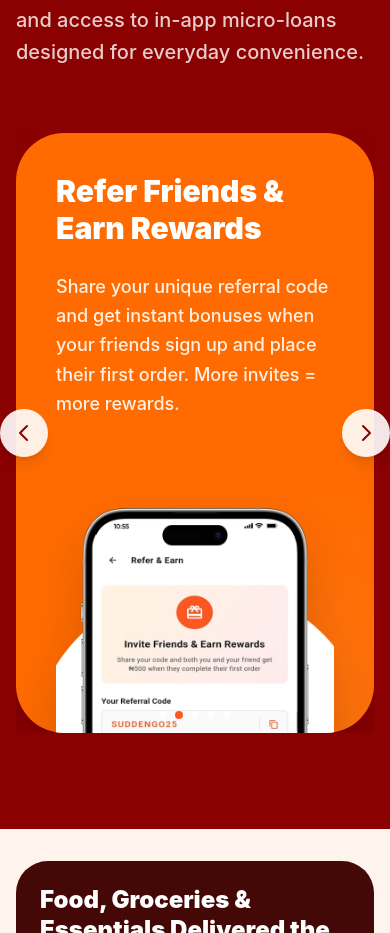
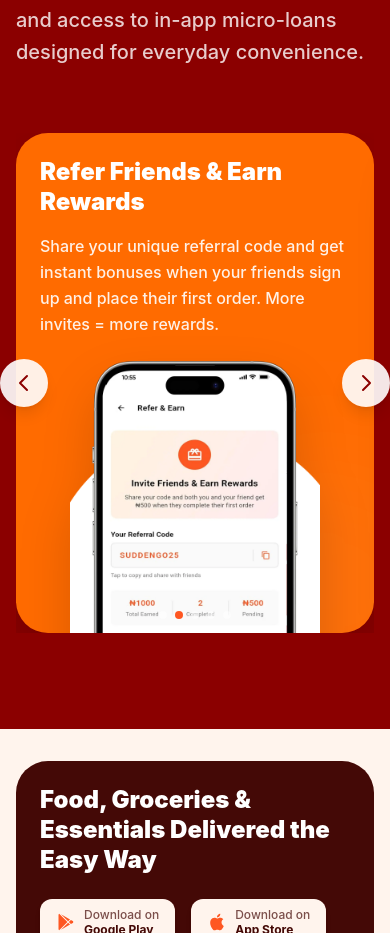
Before and after one commit to SAHEED2010/rahmon107, a Next.js app: page / in a window 390 px wide. Shown: the part 3465-4398 px from the top of the page. Built offline with nearby package versions, Linux system fonts and the light colour scheme.

Commit message:
Final mobile refinements for Features carousel

```diff
--- a/components/Features.tsx
+++ b/components/Features.tsx
@@ -82,11 +82,11 @@ export const Features = () => {
         >
           {features.map((feature, i) => (
             <SwiperSlide key={i}>
-              <div className="bg-[#ff6b00] rounded-[3rem] p-10 flex flex-col relative overflow-hidden group h-[600px] shadow-2xl">
-                <h3 className="text-3xl font-black mb-6 leading-tight relative z-10">
+              <div className="bg-[#ff6b00] rounded-[2rem] md:rounded-[3rem] p-6 sm:p-10 flex flex-col relative overflow-hidden group h-[500px] sm:h-[600px] shadow-2xl">
+                <h3 className="text-2xl sm:text-3xl font-black mb-4 sm:mb-6 leading-tight relative z-10">
                   {feature.title}
                 </h3>
-                <p className="text-white/90 text-lg font-medium leading-relaxed mb-8 relative z-10">
+                <p className="text-white/90 text-base sm:text-lg font-medium leading-relaxed mb-6 sm:mb-8 relative z-10">
                   {feature.description}
                 </p>
 
@@ -95,7 +95,7 @@ export const Features = () => {
                         <img
                           src={feature.image}
                           alt={feature.title}
-                          className="w-auto h-[450px] object-contain drop-shadow-2xl"
+                          className="w-auto h-[300px] sm:h-[450px] object-contain drop-shadow-2xl"
                         />
                     </div>
                 </div>
```
